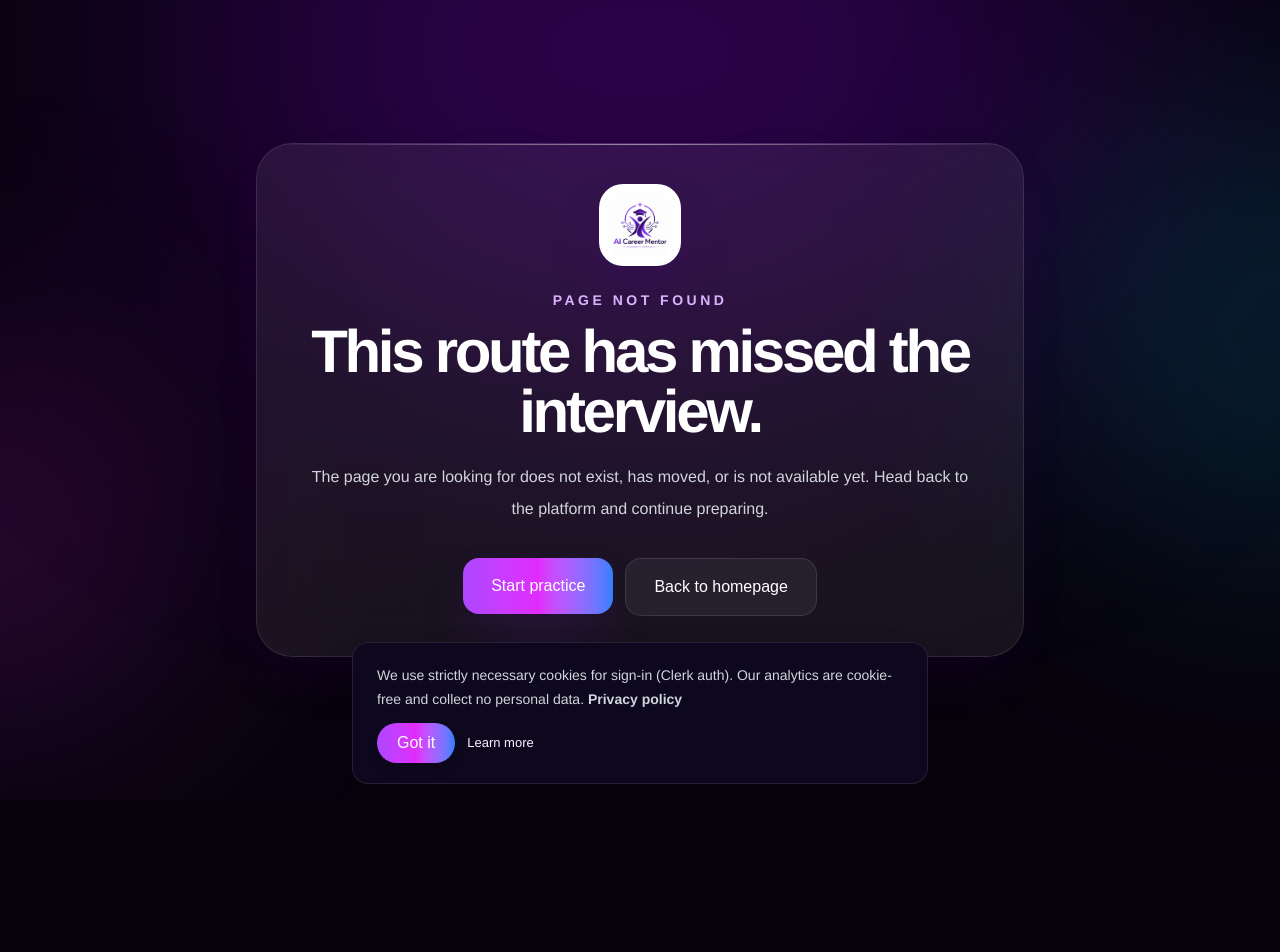
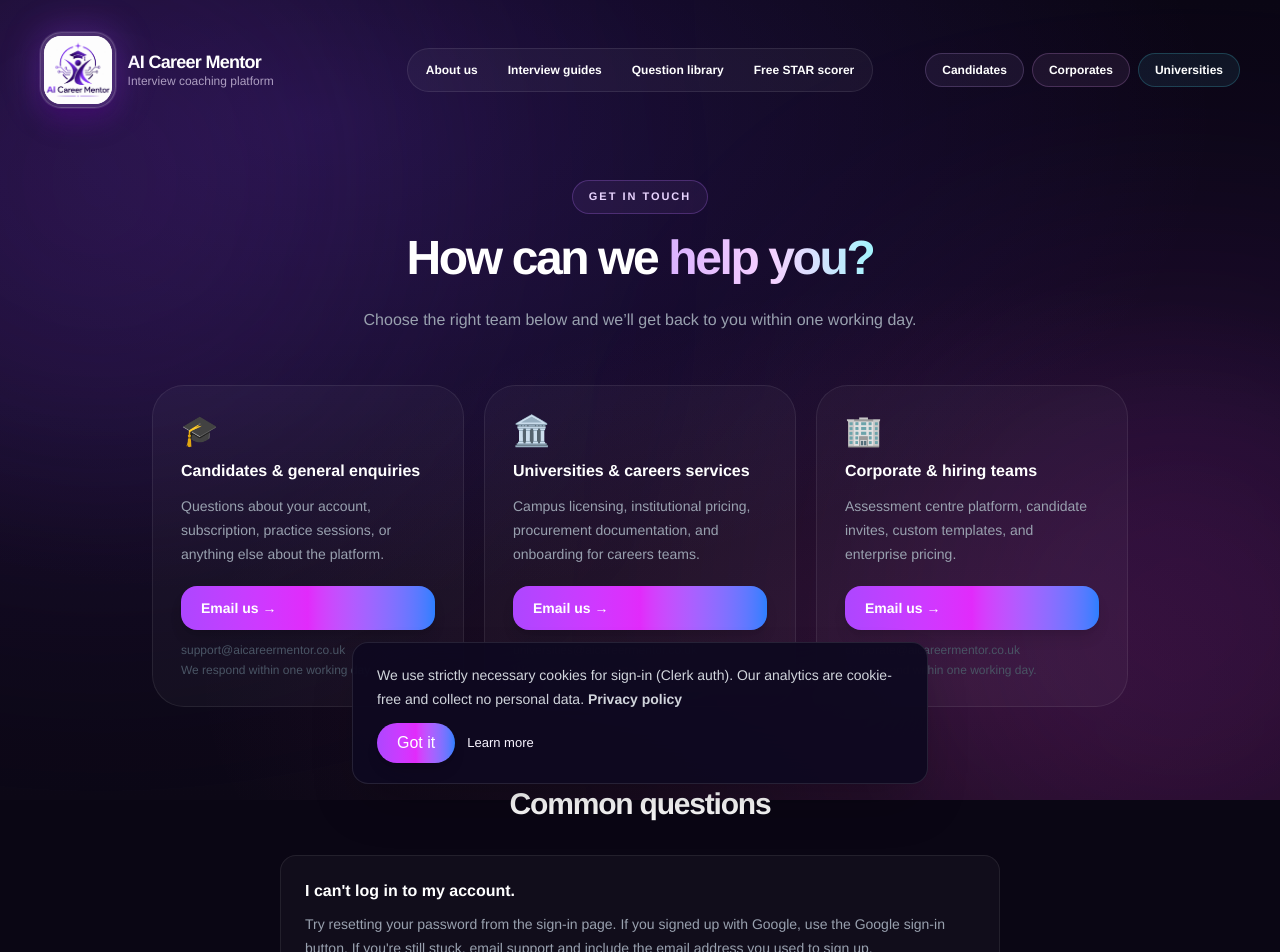
Before and after one commit to kumarrak1k/aim-mvp, a Next.js app: page /contact in a window 1280 px wide. Before the commit this address had no page. Shown: the top 952 px of the page. Before the commit the page ends 800 px from the top, so only its background shows below. Built offline with nearby package versions, Linux system fonts and the light colour scheme.

Commit message:
feat: add /contact page with support, university and corporate channels
Three contact cards (candidate support, universities, corporate),
common FAQ section, and Schema.org ContactPage structured data.

Co-Authored-By: Claude Sonnet 4.6 <noreply@anthropic.com>

```diff
--- /dev/null
+++ b/app/contact/page.tsx
@@ -0,0 +1,144 @@
+import type { Metadata } from "next";
+import { createPageMetadata } from "@/app/config/seo";
+import { absoluteUrl, siteConfig } from "@/app/config/site";
+import { PublicShell } from "@/app/components/marketing/PublicShell";
+
+export const metadata: Metadata = createPageMetadata({
+  path: "/contact",
+  title: "Contact Us — AI Career Mentor",
+  description:
+    "Get in touch with the AI Career Mentor team. Support for candidates, universities, and corporate clients.",
+});
+
+const structuredData = {
+  "@context": "https://schema.org",
+  "@type": "ContactPage",
+  url: absoluteUrl("/contact"),
+  name: "Contact AI Career Mentor",
+  description: "Get in touch with the AI Career Mentor team.",
+  publisher: { "@id": `${siteConfig.url}/#organization` },
+};
+
+const contacts = [
+  {
+    icon: "🎓",
+    audience: "Candidates & general enquiries",
+    description:
+      "Questions about your account, subscription, practice sessions, or anything else about the platform.",
+    email: "support@aicareermentor.co.uk",
+    subject: "Support%20enquiry",
+    response: "We respond within one working day.",
+  },
+  {
+    icon: "🏛️",
+    audience: "Universities & careers services",
+    description:
+      "Campus licensing, institutional pricing, procurement documentation, and onboarding for careers teams.",
+    email: "universities@aicareermentor.co.uk",
+    subject: "University%20enquiry",
+    response: "We respond within one working day.",
+  },
+  {
+    icon: "🏢",
+    audience: "Corporate & hiring teams",
+    description:
+      "Assessment centre platform, candidate invites, custom templates, and enterprise pricing.",
+    email: "corporate@aicareermentor.co.uk",
+    subject: "Corporate%20enquiry",
+    response: "We respond within one working day.",
+  },
+];
+
+const faqs = [
+  {
+    q: "I can't log in to my account.",
+    a: "Try resetting your password from the sign-in page. If you signed up with Google, use the Google sign-in button. If you're still stuck, email support and include the email address you used to sign up.",
+  },
+  {
+    q: "How do I cancel my subscription?",
+    a: "Go to your Profile page → Billing → Manage billing. This opens the Stripe customer portal where you can cancel at any time. You keep access until the end of your current billing period.",
+  },
+  {
+    q: "Can I get a refund?",
+    a: "Email support@aicareermentor.co.uk within 7 days of your payment and we'll sort it out.",
+  },
+  {
+    q: "My voice recording isn't working.",
+    a: "Make sure you've allowed microphone access in your browser (look for the mic icon in the address bar). Chrome and Edge work best. Safari on iOS requires a manual tap to start recording.",
+  },
+];
+
+export default function ContactPage() {
+  return (
+    <PublicShell currentPath="/contact">
+      <script
+        type="application/ld+json"
+        dangerouslySetInnerHTML={{ __html: JSON.stringify(structuredData) }}
+      />
+
+      <div>
+        {/* Hero */}
+        <section className="mx-auto max-w-4xl px-4 pb-12 pt-6 text-center sm:px-6 sm:pt-10">
+          <p className="mx-auto mb-5 inline-flex items-center gap-2 rounded-full border border-purple-400/25 bg-purple-400/[0.07] px-4 py-2 text-[11px] font-black uppercase tracking-[0.18em] text-purple-200">
+            Get in touch
+          </p>
+          <h1 className="mx-auto max-w-3xl text-[2.2rem] font-black leading-[1.06] tracking-[-0.05em] sm:text-5xl">
+            How can we{" "}
+            <span className="bg-gradient-to-r from-purple-300 via-fuchsia-200 to-cyan-200 bg-clip-text text-transparent">
+              help you?
+            </span>
+          </h1>
+          <p className="mx-auto mt-5 max-w-xl text-base leading-8 text-gray-400">
+            Choose the right team below and we&rsquo;ll get back to you within one working day.
+          </p>
+        </section>
+
+        {/* Contact cards */}
+        <section className="mx-auto max-w-5xl px-4 pb-20 sm:px-6">
+          <div className="grid gap-5 sm:grid-cols-3">
+            {contacts.map((c) => (
+              <div
+                key={c.audience}
+                className="flex flex-col rounded-[2rem] border border-white/[0.08] bg-white/[0.03] p-7"
+              >
+                <p className="mb-3 text-3xl">{c.icon}</p>
+                <h2 className="mb-3 font-black leading-tight text-white">
+                  {c.audience}
+                </h2>
+                <p className="mb-5 flex-1 text-sm leading-6 text-gray-400">
+                  {c.description}
+                </p>
+                <a
+                  href={`mailto:${c.email}?subject=${c.subject}`}
+                  className="inline-flex items-center gap-2 rounded-2xl bg-gradient-to-r from-purple-500 via-fuchsia-500 to-blue-500 px-5 py-3 text-sm font-black text-white shadow-lg transition hover:scale-[1.02]"
+                >
+                  Email us →
+                </a>
+                <p className="mt-3 text-xs text-gray-600">{c.email}</p>
+                <p className="mt-1 text-xs text-gray-600">{c.response}</p>
+              </div>
+            ))}
+          </div>
+        </section>
+
+        {/* FAQ */}
+        <section className="mx-auto max-w-3xl px-4 pb-24 sm:px-6">
+          <h2 className="mb-8 text-center text-2xl font-black tracking-[-0.04em] sm:text-3xl">
+            Common questions
+          </h2>
+          <div className="grid gap-4">
+            {faqs.map((faq) => (
+              <div
+                key={faq.q}
+                className="rounded-2xl border border-white/[0.08] bg-white/[0.03] p-6"
+              >
+                <p className="mb-2 font-black text-white">{faq.q}</p>
+                <p className="text-sm leading-6 text-gray-400">{faq.a}</p>
+              </div>
+            ))}
+          </div>
+        </section>
+      </div>
+    </PublicShell>
+  );
+}
```
